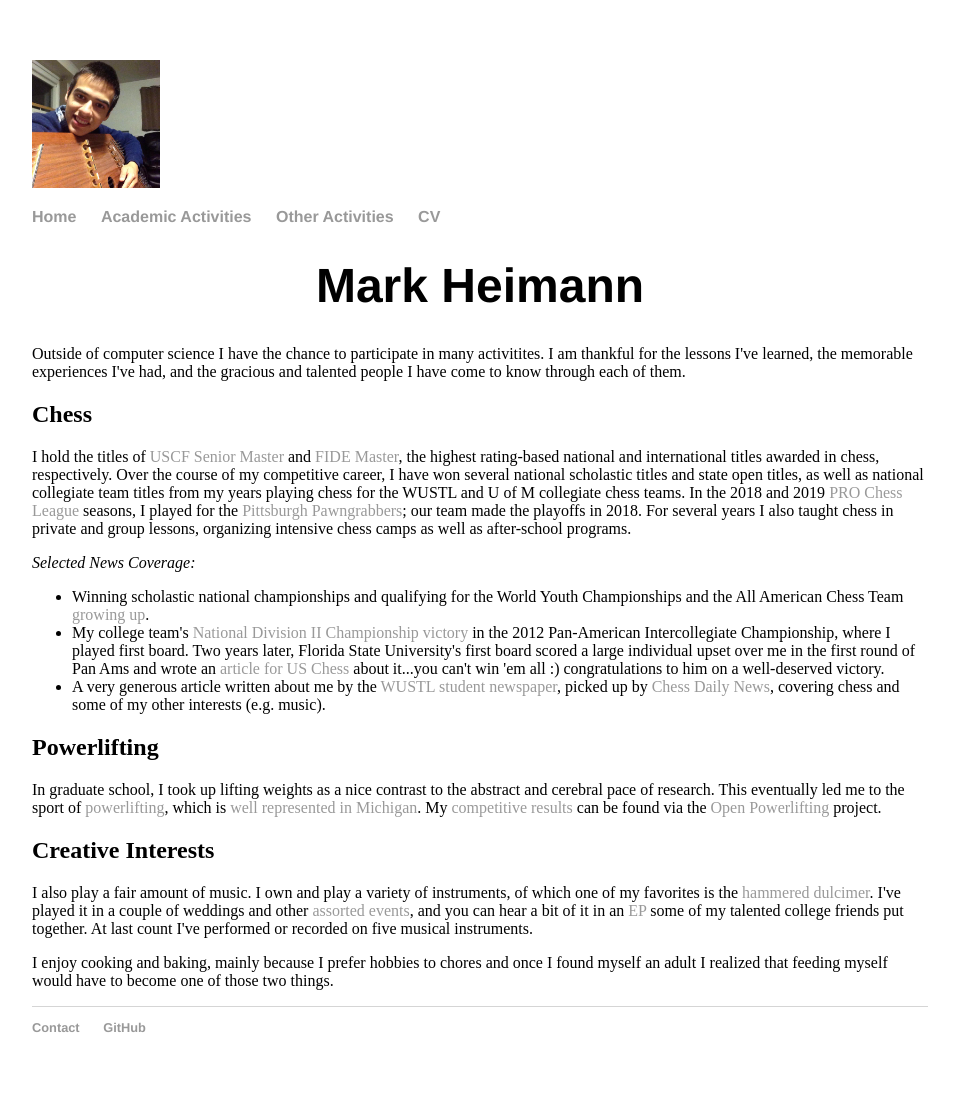
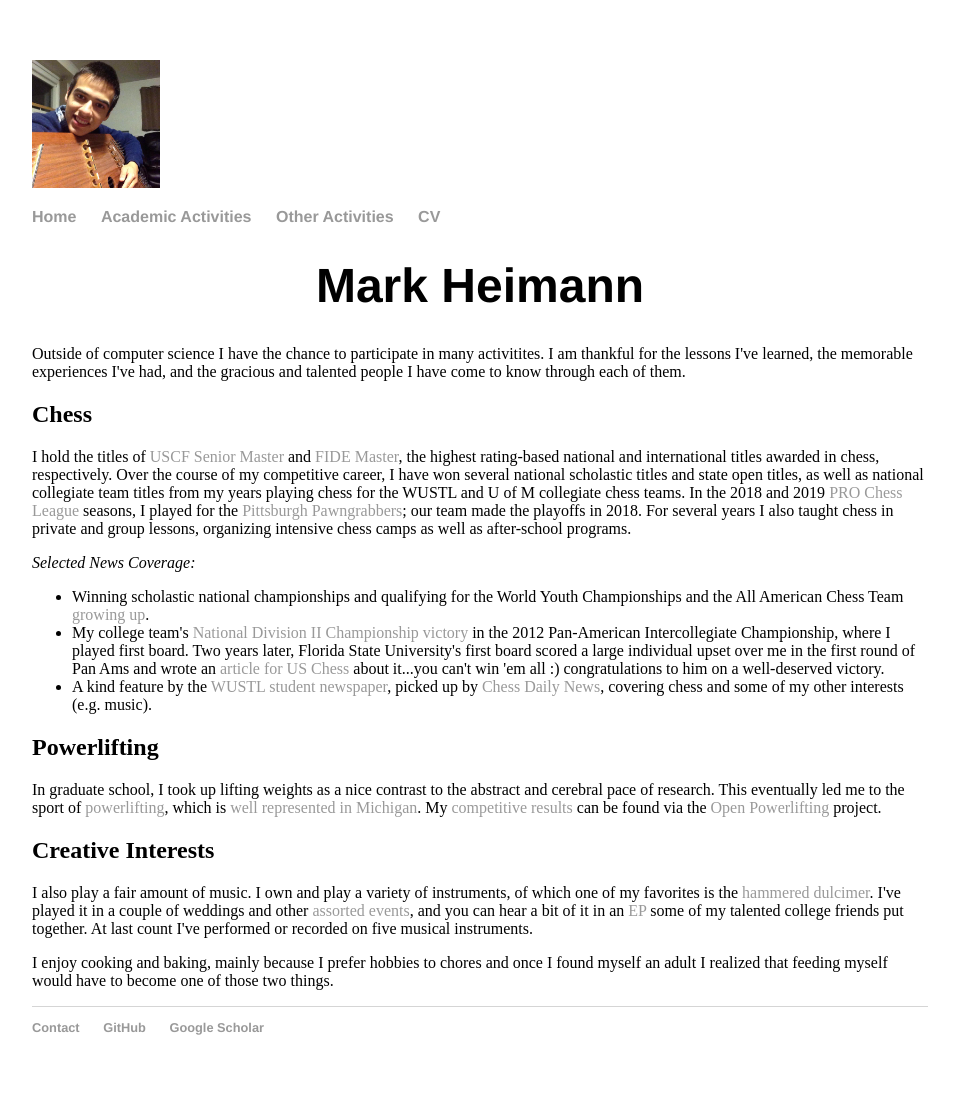
Before and after one commit to markheimann/markheimann.github.io, a Jekyll site: the page built from other.html, in a window 1280 px wide. Shown: the whole page, without its empty margins (160-1114 px from the left). Built offline with Jekyll 4.4.1, drawn with Linux system fonts in a browser that asks for light colours.

Commit message:
google scholar link, reword

```diff
--- a/_layouts/default.html
+++ b/_layouts/default.html
@@ -29,6 +29,7 @@
           <ul>
               <li><a href="mailto:markheimann@umich.edu">Contact</a></li>
               <li><a href="https://github.com/markheimann">GitHub</a></li>
+              <li><a href="https://scholar.google.com/citations?user=EXeTcRUAAAAJ&hl=en">Google Scholar</a></li>
         </ul>
       </footer>
     </body>
--- a/other.html
+++ b/other.html
@@ -16,7 +16,7 @@ I hold the titles of <a href="http://www.uschess.org/msa/MbrDtlMain.php?12802899
 	<ul>
 	<li>Winning scholastic national championships and qualifying for the World Youth Championships and the All American Chess Team <a href="http://triblive.com/x/pittsburghtrib/news/pittsburgh/s_454281.html">growing up</a>.
 	<li>My college team's <a href="http://www.studlife.com/news/2013/01/28/chess-club-wins-division-ii-championship/"> National Division II Championship victory</a> in the 2012 Pan-American Intercollegiate Championship, where I played first board.  Two years later, Florida State University's first board scored a large individual upset over me in the first round of Pan Ams and wrote an <a href="http://www.uschess.org/content/view/12899/735">article for US Chess</a> about it...you can't win 'em all :) congratulations to him on a well-deserved victory.
-	<li>A very generous article written about me by the <a href="http://www.studlife.com/scene/profile/2014/02/27/a-man-of-many-talents-mark-heimanns-intensive-quest-to-conquer-everything-wash-u-has-to-offer/">WUSTL student newspaper</a>, picked up by <a href="http://web.chessdailynews.com/a-man-of-many-talents/">Chess Daily News</a>, covering chess and some of my other interests (e.g. music).
+	<li>A kind feature by the <a href="http://www.studlife.com/scene/profile/2014/02/27/a-man-of-many-talents-mark-heimanns-intensive-quest-to-conquer-everything-wash-u-has-to-offer/">WUSTL student newspaper</a>, picked up by <a href="http://web.chessdailynews.com/a-man-of-many-talents/">Chess Daily News</a>, covering chess and some of my other interests (e.g. music).
 	</ul>
 </div>
 
```
Also changed, not shown: 1 other file.
